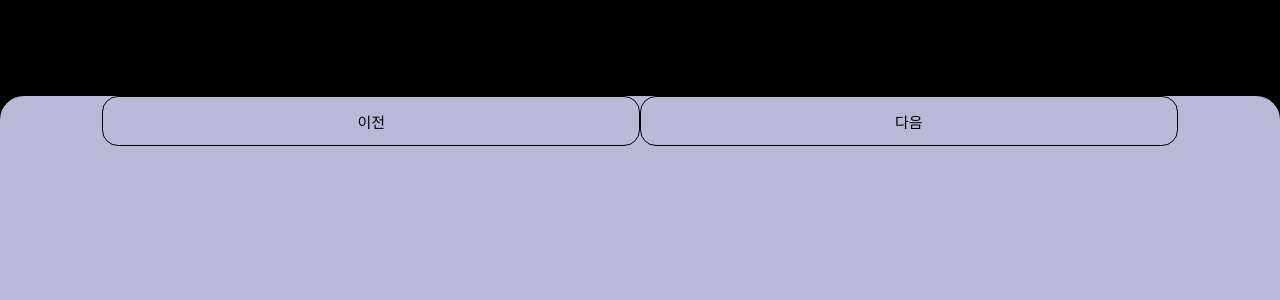
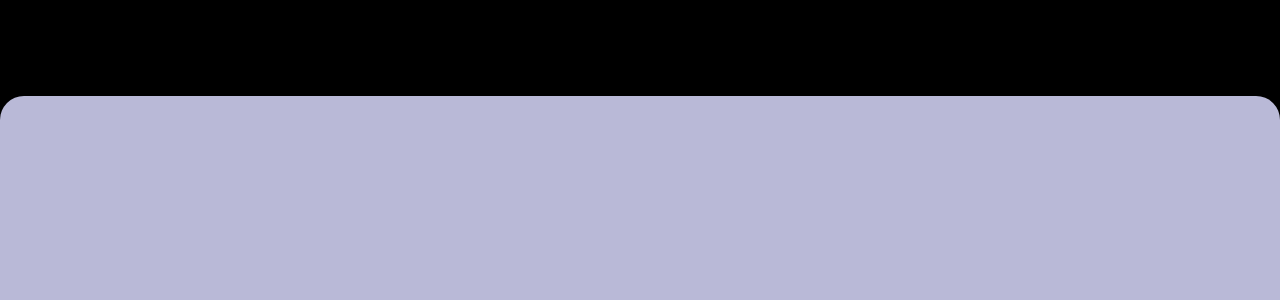
Before and after one commit to Club-PARD/UJaCha_WEB, a React (Create React App) app: page /test in a window 1280 px wide. Shown: the top 300 px of the page. Built offline with nearby package versions, Linux system fonts and the light colour scheme.

Commit message:
style : 버튼 숨김

```diff
--- a/src/Pages/TestPage/Components/TestPageButton.js
+++ b/src/Pages/TestPage/Components/TestPageButton.js
@@ -42,14 +42,14 @@ const TestPageButtonContainer = styled(Container)`
 `;
 
 const WrapperButton = styled.div`
-  width: 86vw;
+  width: 342px;
   display: flex;
   justify-content: space-between;
 `;
 
 const Button = styled.button`
-  width: 42vw;
-  height: 6.29vh;
+  width: 167px;
+  height: 56px;
   font-size: 15px;
   background: none;
   border: 1px solid black;
--- a/src/Pages/TestPage/TestPage.js
+++ b/src/Pages/TestPage/TestPage.js
@@ -12,7 +12,7 @@ function TestPage() {
         {/* <TestPageQuestion /> */}
         {/* <TestPageHeader /> */}
         {/* <TestPageAnswer /> */}
-        <TestPageButton />
+        {/* <TestPageButton /> */}
       </QuestionContainer>
     </TestPageContainer>
   );
@@ -33,7 +33,7 @@ const QuestionContainer = styled.div`
   bottom: 0px;
 
   /* 애니메이션 부분 */
-  animation: transY 1.8s ease-out;
+  animation: transY 1.5s ease-out;
 
   @keyframes transY {
     0% {
```
